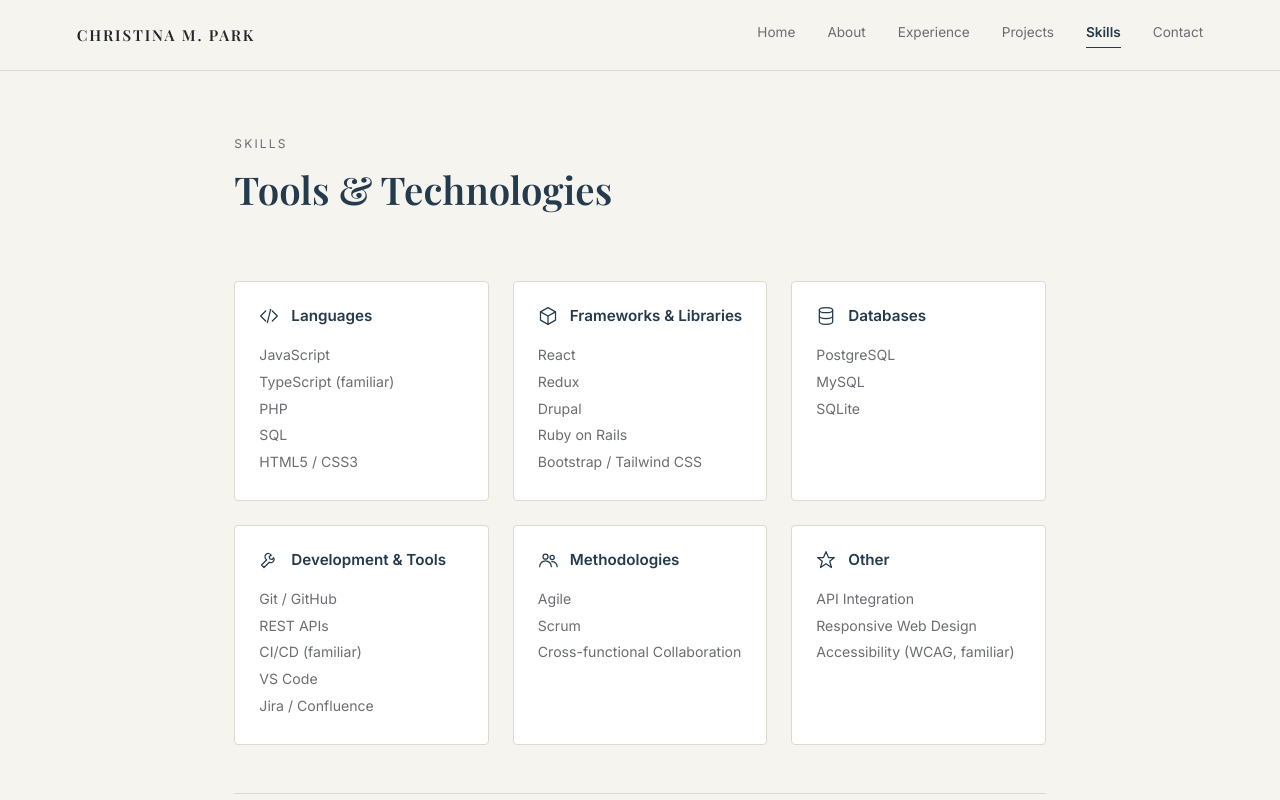
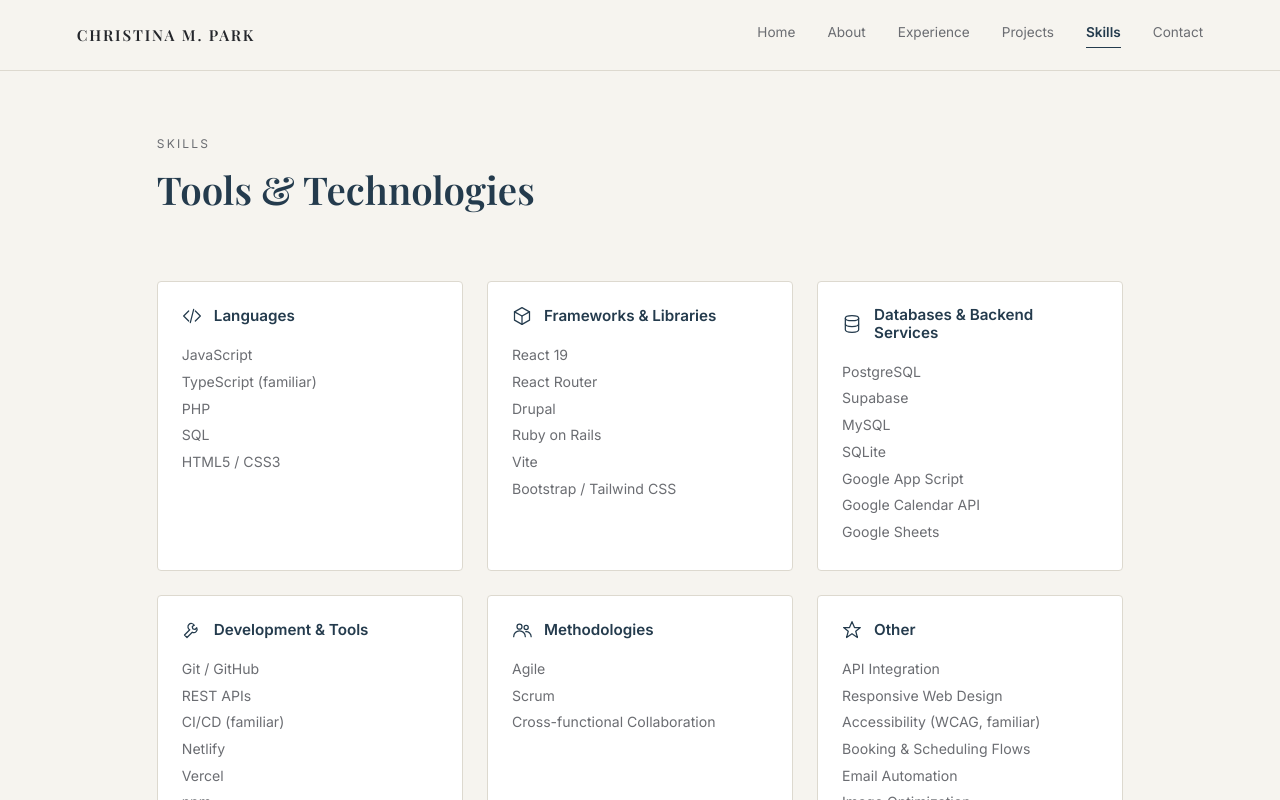
Before and after one commit to christinapark0117/profile-page, a React (Create React App) app: page /skills in a window 1280 px wide. Shown: the top 800 px of the page. Built offline with nearby package versions, Linux system fonts and the light colour scheme.

Commit message:
made edits on my skills page

```diff
--- a/src/Skills/Skills.js
+++ b/src/Skills/Skills.js
@@ -16,17 +16,17 @@ const skillGroups = [
     {
         category: "Frameworks & Libraries",
         Icon: FrameworksIcon,
-        skills: ["React", "Redux", "Drupal", "Ruby on Rails", "Bootstrap / Tailwind CSS"]
+        skills: ["React 19", "React Router", "Drupal", "Ruby on Rails", "Vite", "Bootstrap / Tailwind CSS"]
     },
     {
-        category: "Databases",
+        category: "Databases & Backend Services",
         Icon: DatabasesIcon,
-        skills: ["PostgreSQL", "MySQL", "SQLite"]
+        skills: ["PostgreSQL", "Supabase", "MySQL", "SQLite", "Google App Script", "Google Calendar API", "Google Sheets"]
     },
     {
         category: "Development & Tools",
         Icon: ToolsIcon,
-        skills: ["Git / GitHub", "REST APIs", "CI/CD (familiar)", "VS Code", "Jira / Confluence"]
+        skills: ["Git / GitHub", "REST APIs", "CI/CD (familiar)", "Netlify", "Vercel", "npm", "ESLint", "VS Code"]
     },
     {
         category: "Methodologies",
@@ -36,7 +36,7 @@ const skillGroups = [
     {
         category: "Other",
         Icon: OtherIcon,
-        skills: ["API Integration", "Responsive Web Design", "Accessibility (WCAG, familiar)"]
+        skills: ["API Integration", "Responsive Web Design", "Accessibility (WCAG, familiar)", "Booking & Scheduling Flows", "Email Automation", "Image Optimization"]
     },
 ]
 
```
